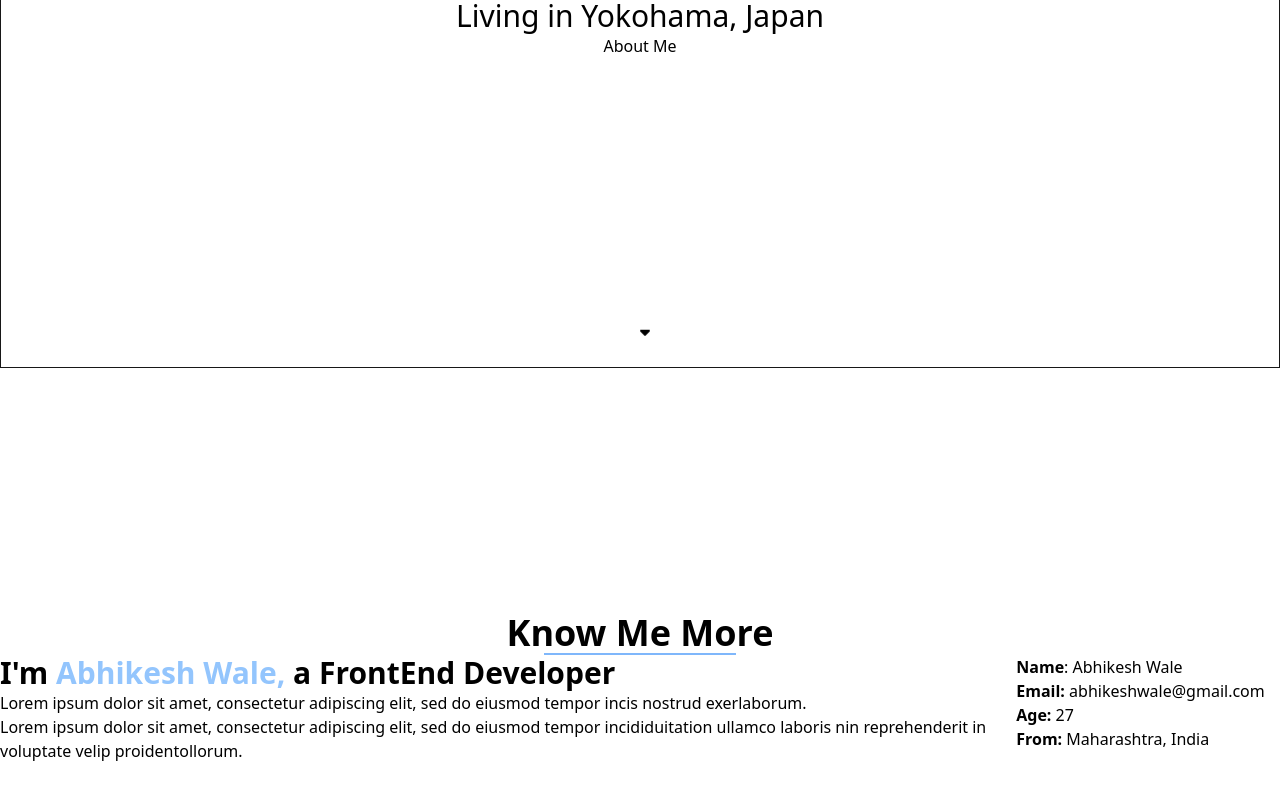
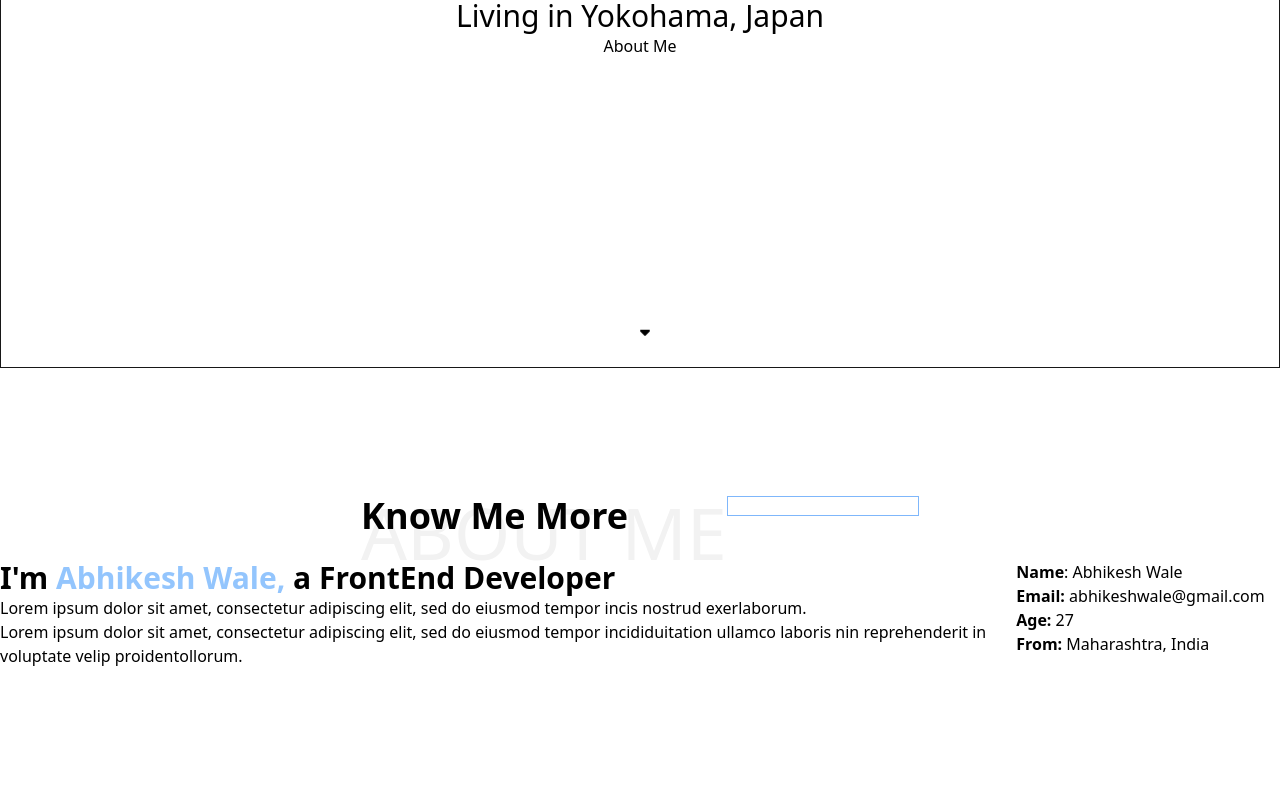
Before and after one commit to abhikeshwww/stackblitz-starters-m6gx6k, a React (Create React App) app: page / in a window 1280 px wide. Shown: the part 432-1232 px from the top of the page. Built offline with nearby package versions, Linux system fonts and the light colour scheme.

Commit message:
nothing sopecial

```diff
--- a/src/Components/About.js
+++ b/src/Components/About.js
@@ -1,10 +1,11 @@
 import React, { useState } from "react";
 const About = () => {
   return (
-    <div className="h-80v flex flex-col justify-center items-center">
-      <div className="flex justify-center items-center flex-col">
-        <p className="text-4xl font-bold leading-10">Know Me More</p>
-        <span className="border border-blue-400 w-48 border-opacity-80"></span>
+    <div className="pt-32 pb-32 flex flex-col justify-center items-center">
+      <div className="flex text-center relative">
+        <h1 className="opacity-5 text-7xl mt-0 -mb-2">ABOUT ME</h1>
+        <p className="text-4xl font-bold leading-10 absolute ">Know Me More</p>
+        <span className="border border-blue-400 w-48 border-opacity-80 mb-11"></span>
       </div>
 
       <div className="flex justify-center ">
```
